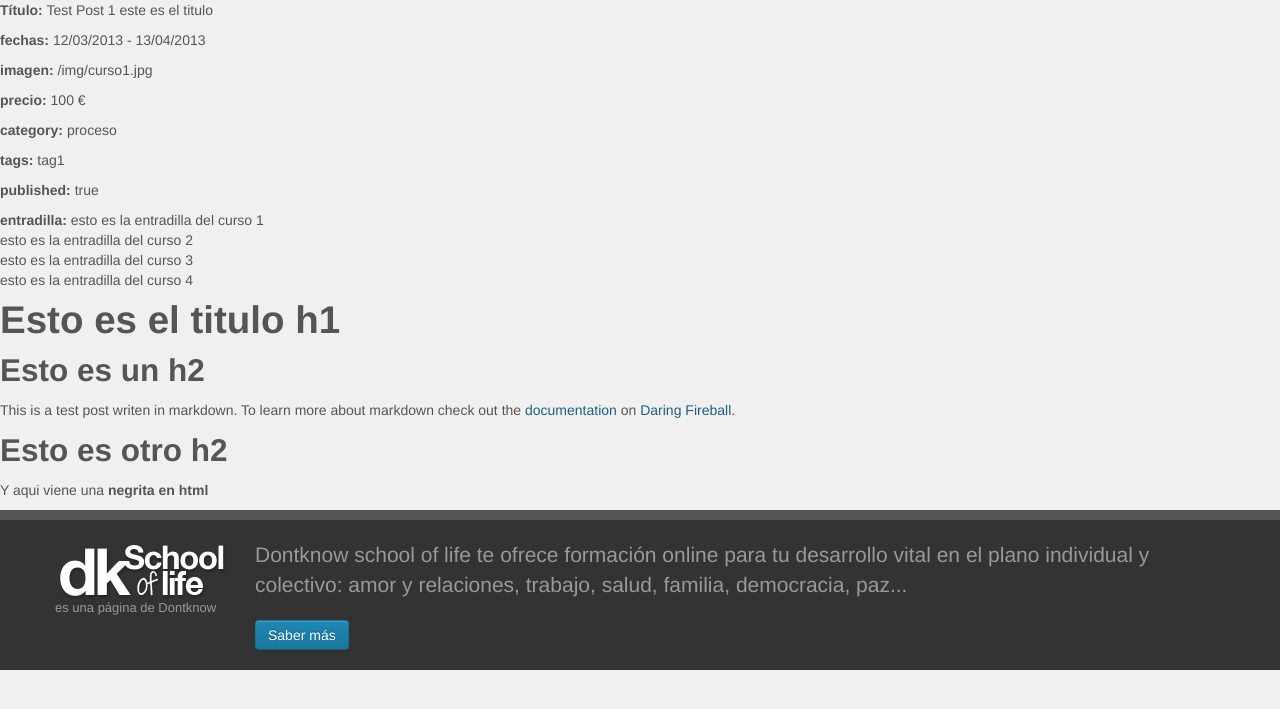
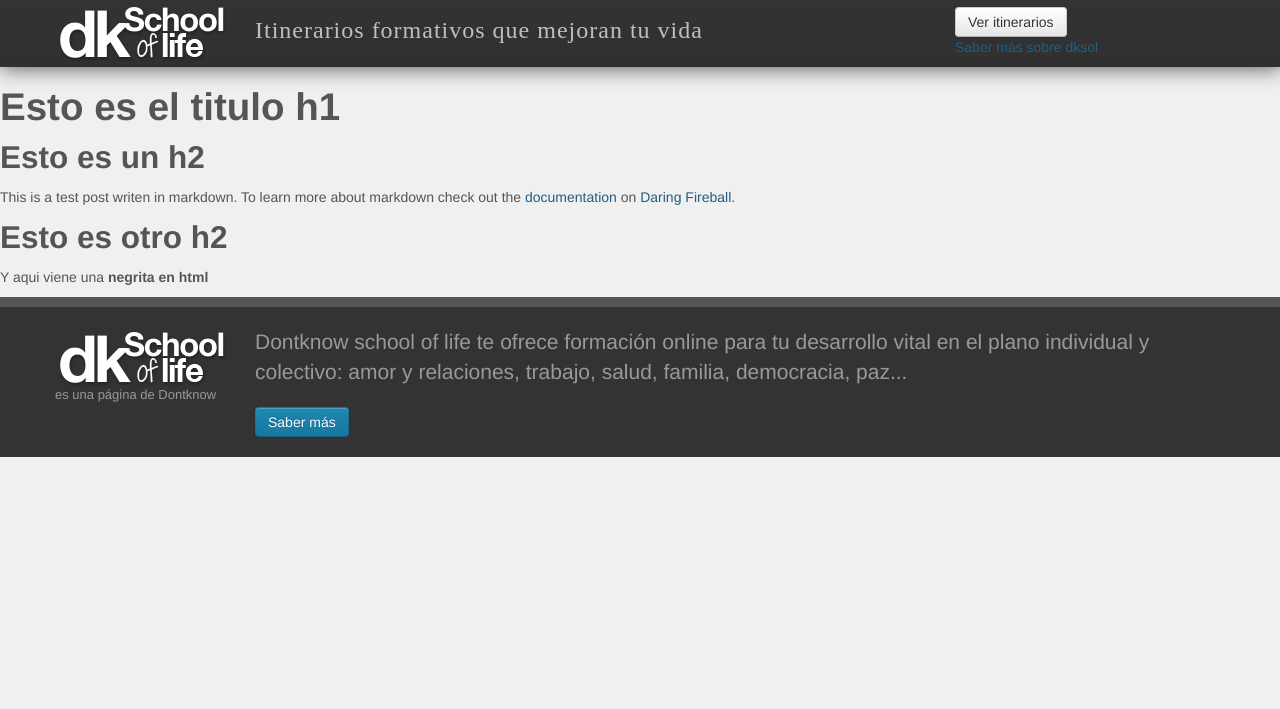
Before and after one commit to dontknow-net/dontknow-net.github.io, a Jekyll site: the page built from _posts/cursos/2013-04-26-Test-Post.md, in a window 1280 px wide. Shown: the top 709 px of the page. Built offline with Jekyll 4.4.1, drawn with Linux system fonts in a browser that asks for light colours; some web fonts are replaced.

Commit message:
Creados los includes de cabecera y nuevo layout para los cursos que incluye una cabecera mini

```diff
--- /dev/null
+++ b/_includes/header-mini.md
@@ -0,0 +1,27 @@
+<section id="primary-content" class="inner">
+    <div class="container">
+      <header id="header">
+        <div class="row">
+          <div class="span2">
+            <div class="title hideText">Dontknow School of Life</div>
+          </div>
+          <hgroup>
+            <div class="span7">
+              <p class="subtitle">Itinerarios formativos que mejoran tu vida</p>
+            </div>
+          </hgroup>
+          <div class="span3">
+            <ul class="unstyled">
+              <li>
+                <a href="/" class="btn">Ver itinerarios</a>
+              </li>
+              <li>
+                <a href="/que-es.html">Saber más sobre dksol</a>
+              </li>
+            </ul>
+          </p>
+        </div>
+      </div>
+    </header>
+  </div>
+</section>
--- a/_layouts/curso.html
+++ b/_layouts/curso.html
@@ -1,13 +1,6 @@
 ---
 layout: layout
 ---
-<p><strong>Título:</strong> {{page.title}}</p>
-<p><strong>fechas: </strong>{{page.fechas}}</p>
-<p><strong>imagen: </strong>{{page.imagen}}</p>
-<p><strong>precio: </strong>{{page.precio}}</p>
-<p><strong>category: </strong>{{page.category}}</p>
-<p><strong>tags: </strong>{{page.tags}}</p>
-<p><strong>published: </strong>{{page.published}}</p>
-<p><strong>entradilla: </strong>{{ page.entradilla | newline_to_br }}</p>
 
+{% include header-mini.md %}
 {{ content }}
--- a/_layouts/layout.html
+++ b/_layouts/layout.html
@@ -31,7 +31,7 @@
           </div>
           <div class="span10">
             <p class="lead">Dontknow school of life te ofrece formación online para tu desarrollo vital en el plano individual y colectivo: amor y relaciones, trabajo, salud, familia, democracia, paz...</p>
-            <a href="#" class="btn btn-primary">Saber más</a>
+            <a href="/que-es.html" class="btn btn-primary">Saber más</a>
           </div>
         </div>
       </div>
--- a/index.html
+++ b/index.html
@@ -285,7 +285,7 @@ title:
     </ul>
 
     <div class="mostrar-mas">
-      <a href="" class="btn btn-small">Mostrar más</a>
+      <a href="#" class="btn btn-small">Mostrar más</a>
     </div>
   </section>
 </div>
```
Also changed, not shown: _layouts/_curso.html (added, +13 -0 lines), landing-curso.html (+1 -28 lines), que-es.html (added, +14 -0 lines).
